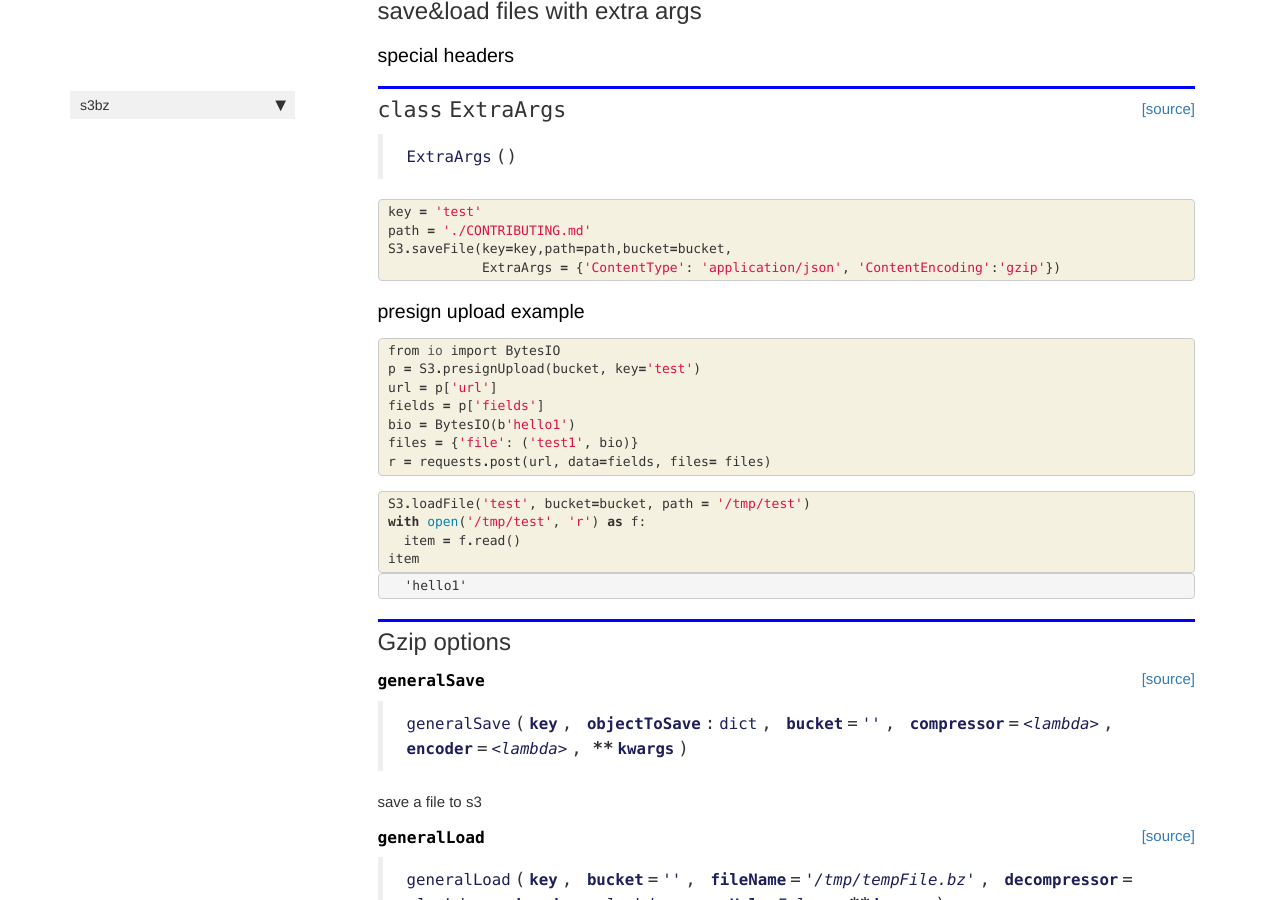
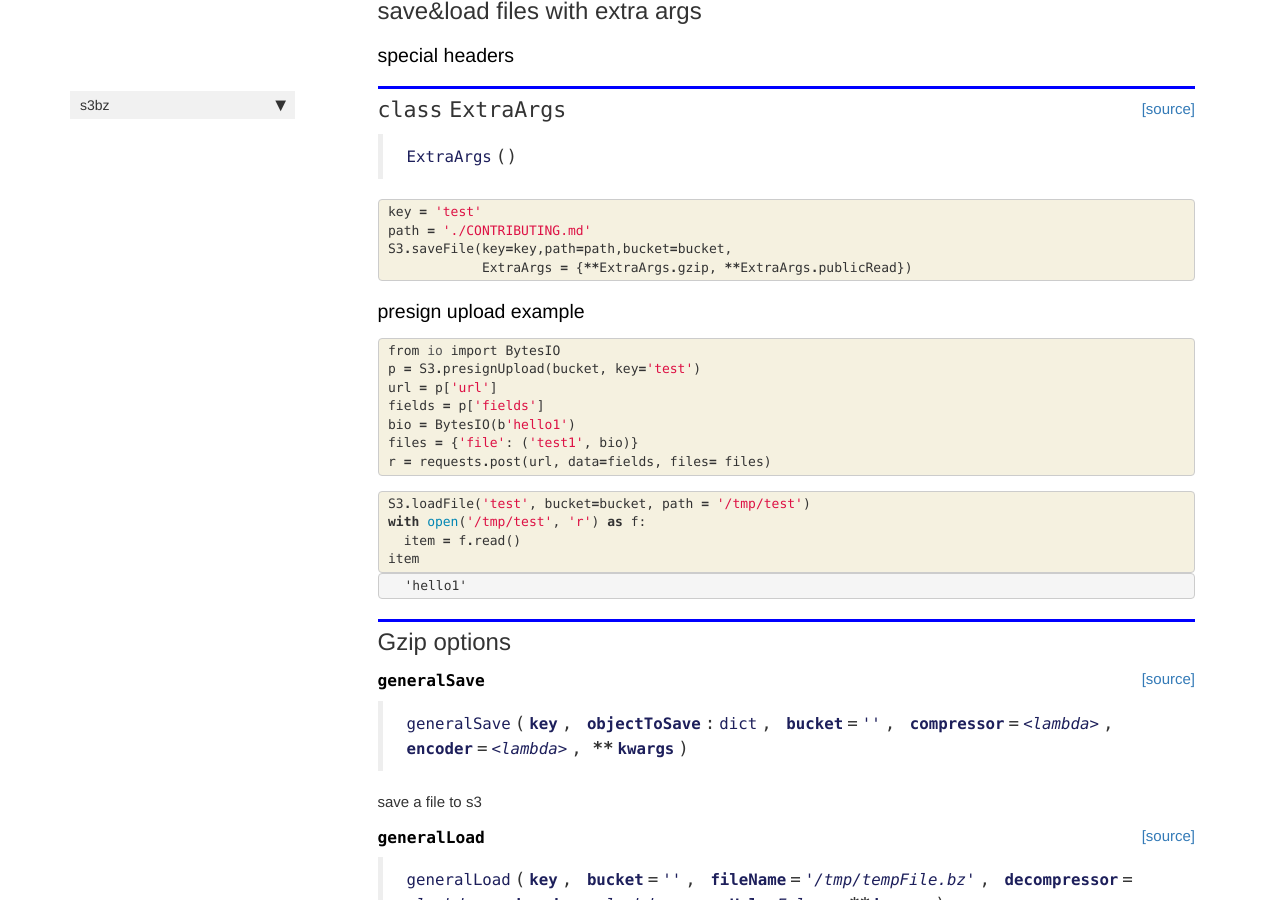
Before and after one commit to thanakijwanavit/s3bz, a Jekyll site: the page built from docs/s3bz.html, in a window 1280 px wide and 900 px high, scrolled down 814 px. Built offline with Jekyll 4.4.1, drawn with Linux system fonts in a browser that asks for light colours; nearby versions of some CDN libraries; comment, search, counter and statistics services are not loaded.

Commit message:
include extraArgs publicRead

```diff
--- a/docs/s3bz.html
+++ b/docs/s3bz.html
@@ -120,7 +120,7 @@ nb_path: "s3bz.ipynb"
 <div class=" highlight hl-ipython3"><pre><span></span><span class="n">key</span> <span class="o">=</span> <span class="s1">&#39;test&#39;</span>
 <span class="n">path</span> <span class="o">=</span> <span class="s1">&#39;./CONTRIBUTING.md&#39;</span>
 <span class="n">S3</span><span class="o">.</span><span class="n">saveFile</span><span class="p">(</span><span class="n">key</span><span class="o">=</span><span class="n">key</span><span class="p">,</span><span class="n">path</span><span class="o">=</span><span class="n">path</span><span class="p">,</span><span class="n">bucket</span><span class="o">=</span><span class="n">bucket</span><span class="p">,</span>
-            <span class="n">ExtraArgs</span> <span class="o">=</span> <span class="p">{</span><span class="s1">&#39;ContentType&#39;</span><span class="p">:</span> <span class="s1">&#39;application/json&#39;</span><span class="p">,</span> <span class="s1">&#39;ContentEncoding&#39;</span><span class="p">:</span><span class="s1">&#39;gzip&#39;</span><span class="p">})</span>
+            <span class="n">ExtraArgs</span> <span class="o">=</span> <span class="p">{</span><span class="o">**</span><span class="n">ExtraArgs</span><span class="o">.</span><span class="n">gzip</span><span class="p">,</span> <span class="o">**</span><span class="n">ExtraArgs</span><span class="o">.</span><span class="n">publicRead</span><span class="p">})</span>
 </pre></div>
 
     </div>
@@ -212,7 +212,7 @@ nb_path: "s3bz.ipynb"
 
 
 <div class="output_markdown rendered_html output_subarea ">
-<h4 id="generalSave" class="doc_header"><code>generalSave</code><a href="https://github.com/thanakijwanavit/s3bz/tree/master/s3bz/s3bz.py#L133" class="source_link" style="float:right">[source]</a></h4><blockquote><p><code>generalSave</code>(<strong><code>key</code></strong>, <strong><code>objectToSave</code></strong>:<code>dict</code>, <strong><code>bucket</code></strong>=<em><code>''</code></em>, <strong><code>compressor</code></strong>=<em><code>&lt;lambda&gt;</code></em>, <strong><code>encoder</code></strong>=<em><code>&lt;lambda&gt;</code></em>, <strong>**<code>kwargs</code></strong>)</p>
+<h4 id="generalSave" class="doc_header"><code>generalSave</code><a href="https://github.com/thanakijwanavit/s3bz/tree/master/s3bz/s3bz.py#L134" class="source_link" style="float:right">[source]</a></h4><blockquote><p><code>generalSave</code>(<strong><code>key</code></strong>, <strong><code>objectToSave</code></strong>:<code>dict</code>, <strong><code>bucket</code></strong>=<em><code>''</code></em>, <strong><code>compressor</code></strong>=<em><code>&lt;lambda&gt;</code></em>, <strong><code>encoder</code></strong>=<em><code>&lt;lambda&gt;</code></em>, <strong>**<code>kwargs</code></strong>)</p>
 </blockquote>
 <p>save a file to s3</p>
 
@@ -237,7 +237,7 @@ nb_path: "s3bz.ipynb"
 
 
 <div class="output_markdown rendered_html output_subarea ">
-<h4 id="generalLoad" class="doc_header"><code>generalLoad</code><a href="https://github.com/thanakijwanavit/s3bz/tree/master/s3bz/s3bz.py#L145" class="source_link" style="float:right">[source]</a></h4><blockquote><p><code>generalLoad</code>(<strong><code>key</code></strong>, <strong><code>bucket</code></strong>=<em><code>''</code></em>, <strong><code>fileName</code></strong>=<em><code>'/tmp/tempFile.bz'</code></em>, <strong><code>decompressor</code></strong>=<em><code>&lt;lambda&gt;</code></em>, <strong><code>decoder</code></strong>=<em><code>&lt;lambda&gt;</code></em>, <strong><code>useUrl</code></strong>=<em><code>False</code></em>, <strong>**<code>kwargs</code></strong>)</p>
+<h4 id="generalLoad" class="doc_header"><code>generalLoad</code><a href="https://github.com/thanakijwanavit/s3bz/tree/master/s3bz/s3bz.py#L146" class="source_link" style="float:right">[source]</a></h4><blockquote><p><code>generalLoad</code>(<strong><code>key</code></strong>, <strong><code>bucket</code></strong>=<em><code>''</code></em>, <strong><code>fileName</code></strong>=<em><code>'/tmp/tempFile.bz'</code></em>, <strong><code>decompressor</code></strong>=<em><code>&lt;lambda&gt;</code></em>, <strong><code>decoder</code></strong>=<em><code>&lt;lambda&gt;</code></em>, <strong><code>useUrl</code></strong>=<em><code>False</code></em>, <strong>**<code>kwargs</code></strong>)</p>
 </blockquote>
 <p>load file from s3</p>
 
@@ -262,7 +262,7 @@ nb_path: "s3bz.ipynb"
 
 
 <div class="output_markdown rendered_html output_subarea ">
-<h4 id="saveZl" class="doc_header"><code>saveZl</code><a href="https://github.com/thanakijwanavit/s3bz/tree/master/s3bz/s3bz.py#L169" class="source_link" style="float:right">[source]</a></h4><blockquote><p><code>saveZl</code>(<strong><code>key</code></strong>, <strong><code>objectToSave</code></strong>:<code>dict</code>, <strong><code>bucket</code></strong>=<em><code>''</code></em>, <strong>**<code>kwargs</code></strong>)</p>
+<h4 id="saveZl" class="doc_header"><code>saveZl</code><a href="https://github.com/thanakijwanavit/s3bz/tree/master/s3bz/s3bz.py#L170" class="source_link" style="float:right">[source]</a></h4><blockquote><p><code>saveZl</code>(<strong><code>key</code></strong>, <strong><code>objectToSave</code></strong>:<code>dict</code>, <strong><code>bucket</code></strong>=<em><code>''</code></em>, <strong>**<code>kwargs</code></strong>)</p>
 </blockquote>
 <p>save a file to s3</p>
 
@@ -287,7 +287,7 @@ nb_path: "s3bz.ipynb"
 
 
 <div class="output_markdown rendered_html output_subarea ">
-<h4 id="loadZl" class="doc_header"><code>loadZl</code><a href="https://github.com/thanakijwanavit/s3bz/tree/master/s3bz/s3bz.py#L173" class="source_link" style="float:right">[source]</a></h4><blockquote><p><code>loadZl</code>(<strong><code>key</code></strong>, <strong><code>bucket</code></strong>=<em><code>''</code></em>, <strong><code>fileName</code></strong>=<em><code>'/tmp/tempFile.bz'</code></em>, <strong>**<code>kwargs</code></strong>)</p>
+<h4 id="loadZl" class="doc_header"><code>loadZl</code><a href="https://github.com/thanakijwanavit/s3bz/tree/master/s3bz/s3bz.py#L174" class="source_link" style="float:right">[source]</a></h4><blockquote><p><code>loadZl</code>(<strong><code>key</code></strong>, <strong><code>bucket</code></strong>=<em><code>''</code></em>, <strong><code>fileName</code></strong>=<em><code>'/tmp/tempFile.bz'</code></em>, <strong>**<code>kwargs</code></strong>)</p>
 </blockquote>
 <p>load file from s3</p>
 
@@ -312,7 +312,7 @@ nb_path: "s3bz.ipynb"
 
 
 <div class="output_markdown rendered_html output_subarea ">
-<h4 id="savePklZl" class="doc_header"><code>savePklZl</code><a href="https://github.com/thanakijwanavit/s3bz/tree/master/s3bz/s3bz.py#L178" class="source_link" style="float:right">[source]</a></h4><blockquote><p><code>savePklZl</code>(<strong><code>key</code></strong>, <strong><code>objectToSave</code></strong>:<code>dict</code>, <strong><code>bucket</code></strong>=<em><code>''</code></em>, <strong>**<code>kwargs</code></strong>)</p>
+<h4 id="savePklZl" class="doc_header"><code>savePklZl</code><a href="https://github.com/thanakijwanavit/s3bz/tree/master/s3bz/s3bz.py#L179" class="source_link" style="float:right">[source]</a></h4><blockquote><p><code>savePklZl</code>(<strong><code>key</code></strong>, <strong><code>objectToSave</code></strong>:<code>dict</code>, <strong><code>bucket</code></strong>=<em><code>''</code></em>, <strong>**<code>kwargs</code></strong>)</p>
 </blockquote>
 <p>save a file to s3</p>
 
@@ -337,7 +337,7 @@ nb_path: "s3bz.ipynb"
 
 
 <div class="output_markdown rendered_html output_subarea ">
-<h4 id="loadPklZl" class="doc_header"><code>loadPklZl</code><a href="https://github.com/thanakijwanavit/s3bz/tree/master/s3bz/s3bz.py#L186" class="source_link" style="float:right">[source]</a></h4><blockquote><p><code>loadPklZl</code>(<strong><code>key</code></strong>, <strong><code>bucket</code></strong>=<em><code>''</code></em>, <strong><code>fileName</code></strong>=<em><code>'/tmp/tempFile.bz'</code></em>, <strong>**<code>kwargs</code></strong>)</p>
+<h4 id="loadPklZl" class="doc_header"><code>loadPklZl</code><a href="https://github.com/thanakijwanavit/s3bz/tree/master/s3bz/s3bz.py#L187" class="source_link" style="float:right">[source]</a></h4><blockquote><p><code>loadPklZl</code>(<strong><code>key</code></strong>, <strong><code>bucket</code></strong>=<em><code>''</code></em>, <strong><code>fileName</code></strong>=<em><code>'/tmp/tempFile.bz'</code></em>, <strong>**<code>kwargs</code></strong>)</p>
 </blockquote>
 <p>load file from s3</p>
 
@@ -362,7 +362,7 @@ nb_path: "s3bz.ipynb"
 
 
 <div class="output_markdown rendered_html output_subarea ">
-<h4 id="saveRaw" class="doc_header"><code>saveRaw</code><a href="https://github.com/thanakijwanavit/s3bz/tree/master/s3bz/s3bz.py#L193" class="source_link" style="float:right">[source]</a></h4><blockquote><p><code>saveRaw</code>(<strong><code>key</code></strong>, <strong><code>objectToSave</code></strong>, <strong><code>bucket</code></strong>=<em><code>''</code></em>, <strong>**<code>kwargs</code></strong>)</p>
+<h4 id="saveRaw" class="doc_header"><code>saveRaw</code><a href="https://github.com/thanakijwanavit/s3bz/tree/master/s3bz/s3bz.py#L194" class="source_link" style="float:right">[source]</a></h4><blockquote><p><code>saveRaw</code>(<strong><code>key</code></strong>, <strong><code>objectToSave</code></strong>, <strong><code>bucket</code></strong>=<em><code>''</code></em>, <strong>**<code>kwargs</code></strong>)</p>
 </blockquote>
 <p>save a file to s3</p>
 
@@ -387,7 +387,7 @@ nb_path: "s3bz.ipynb"
 
 
 <div class="output_markdown rendered_html output_subarea ">
-<h4 id="loadRaw" class="doc_header"><code>loadRaw</code><a href="https://github.com/thanakijwanavit/s3bz/tree/master/s3bz/s3bz.py#L199" class="source_link" style="float:right">[source]</a></h4><blockquote><p><code>loadRaw</code>(<strong><code>key</code></strong>, <strong><code>bucket</code></strong>=<em><code>''</code></em>, <strong><code>fileName</code></strong>=<em><code>'/tmp/tempFile.bz'</code></em>, <strong>**<code>kwargs</code></strong>)</p>
+<h4 id="loadRaw" class="doc_header"><code>loadRaw</code><a href="https://github.com/thanakijwanavit/s3bz/tree/master/s3bz/s3bz.py#L200" class="source_link" style="float:right">[source]</a></h4><blockquote><p><code>loadRaw</code>(<strong><code>key</code></strong>, <strong><code>bucket</code></strong>=<em><code>''</code></em>, <strong><code>fileName</code></strong>=<em><code>'/tmp/tempFile.bz'</code></em>, <strong>**<code>kwargs</code></strong>)</p>
 </blockquote>
 <p>load file from s3</p>
 
@@ -490,7 +490,7 @@ Wall time: 67.4 ms
 
 
 <div class="output_markdown rendered_html output_subarea ">
-<h2 id="Requests" class="doc_header"><code>class</code> <code>Requests</code><a href="https://github.com/thanakijwanavit/s3bz/tree/master/s3bz/s3bz.py#L209" class="source_link" style="float:right">[source]</a></h2><blockquote><p><code>Requests</code>()</p>
+<h2 id="Requests" class="doc_header"><code>class</code> <code>Requests</code><a href="https://github.com/thanakijwanavit/s3bz/tree/master/s3bz/s3bz.py#L210" class="source_link" style="float:right">[source]</a></h2><blockquote><p><code>Requests</code>()</p>
 </blockquote>
 <p>for uploading and downloading contents from url</p>
 
@@ -691,7 +691,7 @@ Wall time: 55.6 ms
 
 
 <div class="output_markdown rendered_html output_subarea ">
-<h4 id="createBucket" class="doc_header"><code>createBucket</code><a href="https://github.com/thanakijwanavit/s3bz/tree/master/s3bz/s3bz.py#L226" class="source_link" style="float:right">[source]</a></h4><blockquote><p><code>createBucket</code>(<strong><code>bucket</code></strong>:<code>str</code>, <strong>**<code>kwargs</code></strong>)</p>
+<h4 id="createBucket" class="doc_header"><code>createBucket</code><a href="https://github.com/thanakijwanavit/s3bz/tree/master/s3bz/s3bz.py#L227" class="source_link" style="float:right">[source]</a></h4><blockquote><p><code>createBucket</code>(<strong><code>bucket</code></strong>:<code>str</code>, <strong>**<code>kwargs</code></strong>)</p>
 </blockquote>
 
 </div>
@@ -715,7 +715,7 @@ Wall time: 55.6 ms
 
 
 <div class="output_markdown rendered_html output_subarea ">
-<h4 id="deleteBucket" class="doc_header"><code>deleteBucket</code><a href="https://github.com/thanakijwanavit/s3bz/tree/master/s3bz/s3bz.py#L242" class="source_link" style="float:right">[source]</a></h4><blockquote><p><code>deleteBucket</code>(<strong><code>bucket</code></strong>:<code>str</code>, <strong>**<code>kwargs</code></strong>)</p>
+<h4 id="deleteBucket" class="doc_header"><code>deleteBucket</code><a href="https://github.com/thanakijwanavit/s3bz/tree/master/s3bz/s3bz.py#L243" class="source_link" style="float:right">[source]</a></h4><blockquote><p><code>deleteBucket</code>(<strong><code>bucket</code></strong>:<code>str</code>, <strong>**<code>kwargs</code></strong>)</p>
 </blockquote>
 
 </div>
--- a/s3bz/__init__.py
+++ b/s3bz/__init__.py
@@ -1 +1 @@
-__version__ = "0.1.12"
+__version__ = "0.1.15"
--- a/s3bz/s3bz.py
+++ b/s3bz/s3bz.py
@@ -128,6 +128,7 @@ class S3:
 # Cell
 class ExtraArgs:
   gzip = {'ContentType': 'application/json', 'ContentEncoding':'gzip'}
+  publicRead = {'ACL':'public-read'}
 
 # Cell
 @add_class_method(S3)
```
Also changed, not shown: 2 other files.
